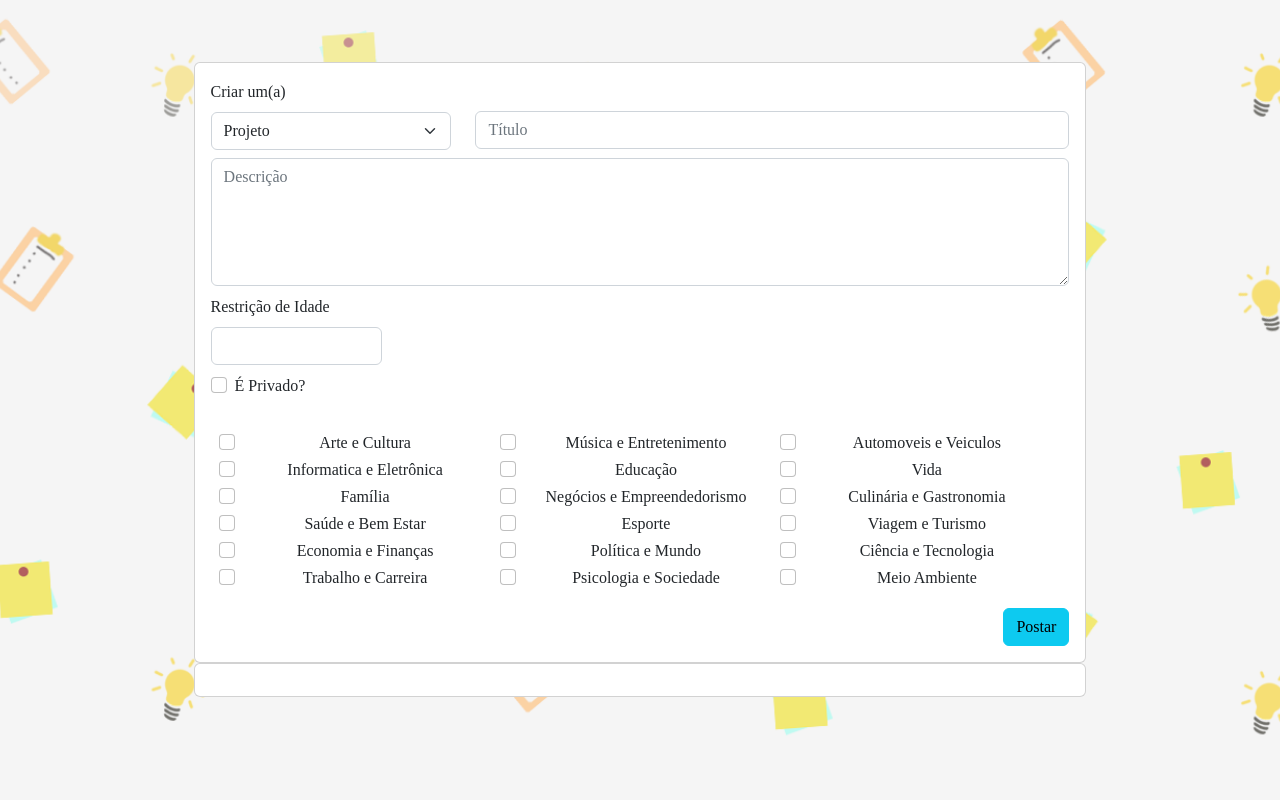
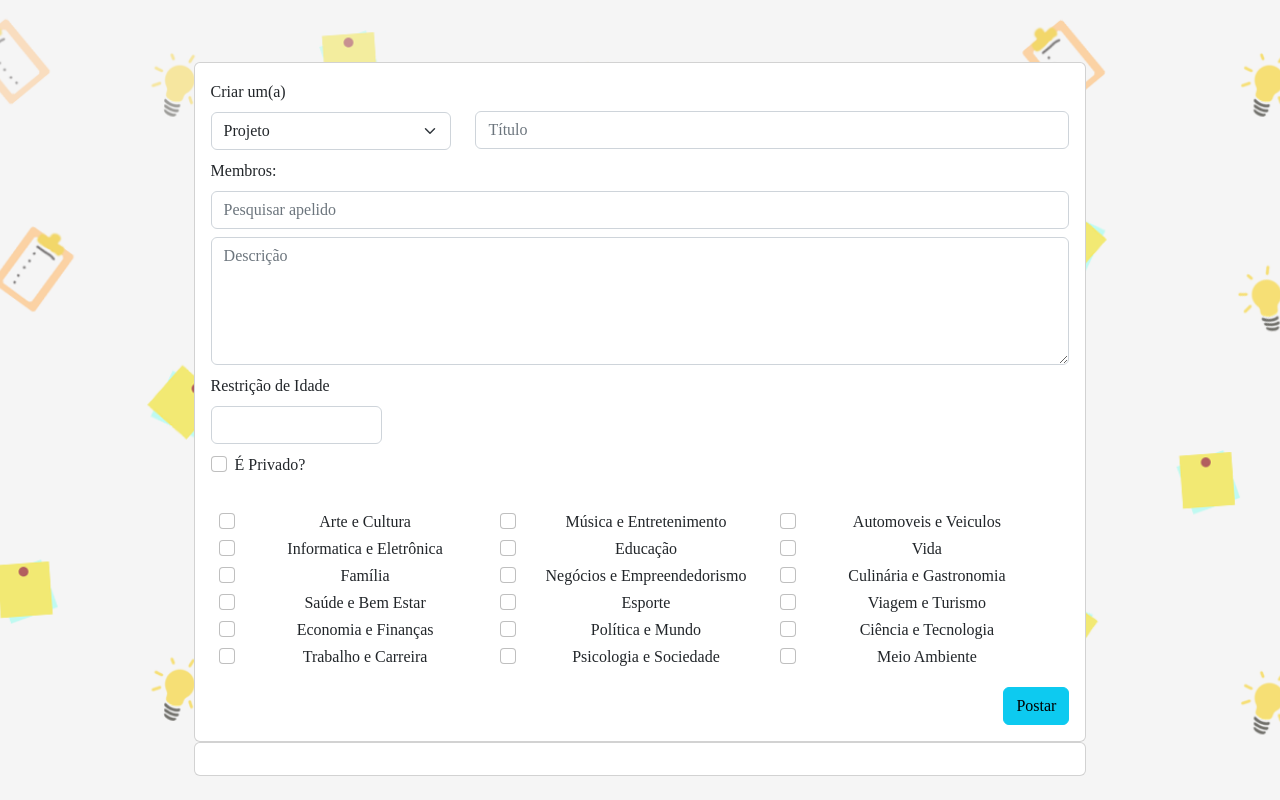
Before and after one commit to wendelsimoes/innovation-hub-flask, a Flask app: page /feed in a window 1280 px wide. Shown: the part 60-860 px from the top of the page. Run offline with Flask 2, Linux system fonts and the light colour scheme; a user stored in the database is signed in; data comes from the database, SQL or seed files in the repository; both versions use the stored data as it was after the commit; some web fonts are replaced.

Commit message:
feat: member add autocomplete

```diff
--- a/application/forms.py
+++ b/application/forms.py
@@ -90,3 +90,5 @@ class FormDeProposta(FlaskForm):
         Length(min=50, max=1000, message="Campo deve conter entre 50 e 1000 caracteres")], render_kw={"placeholder": "Descrição"})
 
     restricao_idade = IntegerField("Restrição de Idade", validators=[validators.Optional()])
+
+    membro = StringField("Membros:", id="apelido_autocomplete", render_kw={"placeholder": "Pesquisar apelido"})
--- a/application/static/styles.css
+++ b/application/static/styles.css
@@ -48,6 +48,11 @@ body, html {
 
 .div-postar-titulo {
     width: 70% !important;
+}
+
+.postar-membro-label {
+    width: 100% !important;
+    text-align: start !important;
 }
 
 /* Extra small devices (phones, 600px and down) */
--- a/application/templates/feed.html
+++ b/application/templates/feed.html
@@ -32,6 +32,13 @@ Feed
                         <span class="text-danger gothic-bold">{{ error }}</span>
                         {% endfor %}
                     </div>
+                </div>
+                <div class="mb-2">
+                    {{ formDeProposta.membro.label(class_="form-label gothic-bold postar-membro-label") }}
+                    {{ formDeProposta.membro(class_="form-control gothic") }}
+                    {% for error in formDeProposta.membro.errors %}
+                    <span class="text-danger gothic-bold">{{ error }}</span>
+                    {% endfor %}
                 </div>
                 <div class="mb-2">
                     {{ formDeProposta.descricao(class_="form-control postar-descricao gothic") }}
@@ -105,4 +112,17 @@ Feed
         });
     });
 </script>
+
+<script type="text/javascript">
+    $(function() {
+        $.ajax({
+            url: '{{ url_for("todos_usuarios") }}'
+        }).done(function (data) {
+            $('#apelido_autocomplete').autocomplete({
+                source: data,
+                minLenght: 2
+            })
+        });
+    });
+</script>
 {% endblock %}
--- a/application/templates/layout.html
+++ b/application/templates/layout.html
@@ -9,8 +9,9 @@
     integrity="sha384-pprn3073KE6tl6bjs2QrFaJGz5/SUsLqktiwsUTF55Jfv3qYSDhgCecCxMW52nD2"
     crossorigin="anonymous"></script>
   <!-- JQuery -->
-  <script src="https://code.jquery.com/jquery-3.6.0.slim.min.js"
-    integrity="sha256-u7e5khyithlIdTpu22PHhENmPcRdFiHRjhAuHcs05RI=" crossorigin="anonymous"></script>
+  <link rel="stylesheet" href="//code.jquery.com/ui/1.13.1/themes/base/jquery-ui.css">
+  <script src="https://code.jquery.com/jquery-3.6.0.js"></script>
+  <script src="https://code.jquery.com/ui/1.13.1/jquery-ui.js"></script>
   <!-- Meu css -->
   <link rel="stylesheet" href="/static/styles.css">
   <!-- Codificação -->
--- a/application/views.py
+++ b/application/views.py
@@ -1,10 +1,11 @@
-from flask import flash, redirect, render_template, request
+from flask import flash, redirect, render_template, request, Response, url_for
 from flask_login import login_required, login_user, logout_user, login_manager, current_user
 from application import app, login_manager, db
 from application.forms import FormDeLogin, FormDeRegistro, FormDeProposta
 from application.models import User, Proposta, Categoria
 from datetime import date
 from werkzeug.security import generate_password_hash
+import json
 
 
 # Popular campos de categorias da proposta
@@ -55,6 +56,15 @@ def index():
 def feed():
     formDeProposta = FormDeProposta()
     return render_template("feed.html", formDeProposta=formDeProposta, categorias=categorias, tipo_proposta=tipo_proposta, user=current_user)
+
+# Autocomplete de membro
+@app.route("/todos_usuarios", methods=["GET"])
+def todos_usuarios():
+    todos_usuarios = User.query.all()
+    todos_usuarios_apelidos = []
+    for user in todos_usuarios:
+        todos_usuarios_apelidos.append(user.apelido)
+    return Response(json.dumps(todos_usuarios_apelidos), mimetype="application\json")
 
 
 # Postar proposta
```
Also changed, not shown: application/innovation-hub-flask.db.
